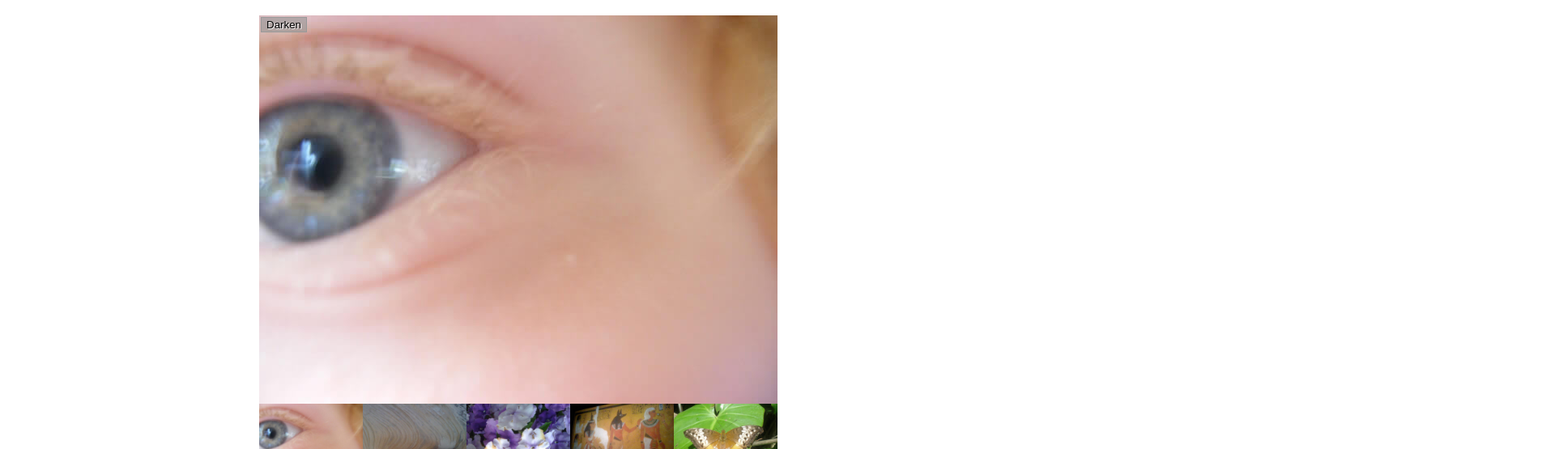
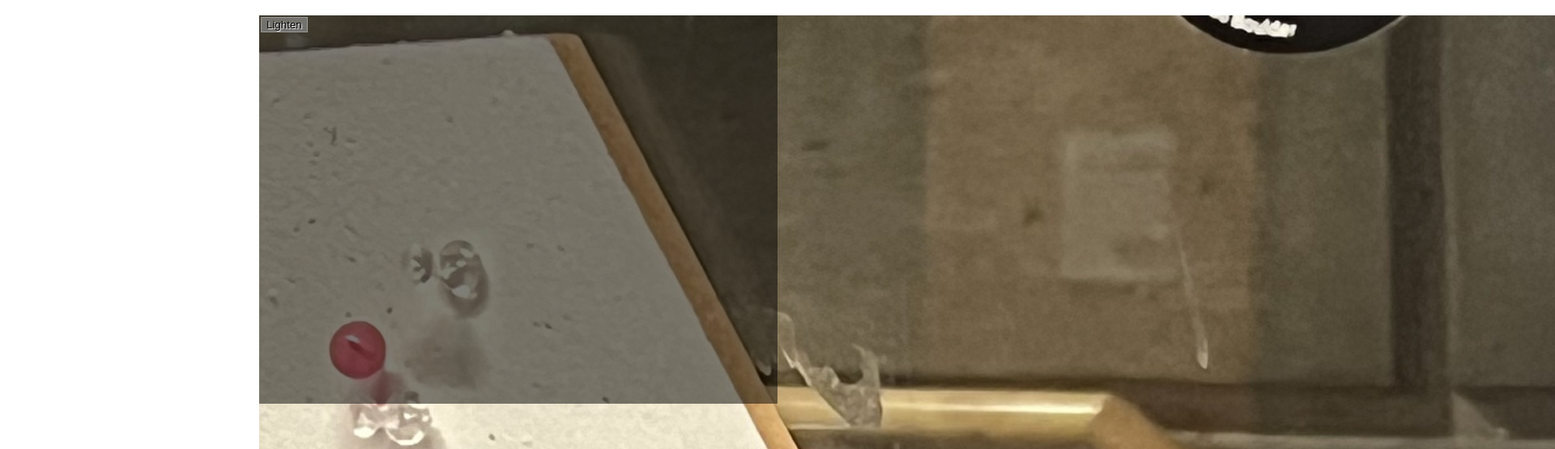
Before and after one commit to jebdvis/jebdvis.github.io, a plain HTML site: page wa/wa11/index.html in a window 1280 px wide. Both pictures are taken after a click on the button "Darken". Shown: the part 61-616 px from the top of the page at 81% size, 1920 px wide, since content can reach past the window. Drawn offline with Linux system fonts and the light colour scheme.

Commit message:
wa11 finish

```diff
--- a/wa/wa11/index.html
+++ b/wa/wa11/index.html
@@ -13,7 +13,7 @@
     <h1>Image gallery example</h1>
 
     <div class="full-img">
-      <img class="displayed-img" src="images/pic1.jpg" alt="Closeup of a human eye">
+      <img class="displayed-img" src="images/thumbnail_IMG_4184.jpg" alt="Closeup of a human eye">
       <div class="overlay"></div>
       <button class="dark">Darken</button>
     </div>
--- a/wa/wa11/main.js
+++ b/wa/wa11/main.js
@@ -28,12 +28,12 @@ for(let i = 0; i < images.length; i++){
 }
 
 
-btn.addEventListener(click, e =>{
-    if (btn.getAttribute("class") == "dark" ){
+btn.addEventListener("click", e =>{
+    if (btn.classList.contains("dark") ){
         btn.setAttribute("class", "light");
         btn.innerHTML = "Lighten";
         overlay.style.backgroundColor = "rgb(0 0 0 / 50%)";
-    }else{
+    }else if(btn.classList.contains("light")){
         btn.setAttribute("class", "dark");
         btn.innerHTML = "Darken";
         overlay.style.backgroundColor = "rgb(0 0 0 / 0%)";
```
Also changed, not shown: wa/wa11/images/Garfield_Fitbit.png (added), wa/wa11/images/Screenshot 2024-10-10 115550.png (added), wa/wa11/images/cowtoolsirl.jpg (added), wa/wa11/images/jeb.jpg (added), wa/wa11/images/thumbnail_IMG_4184.jpg (added).
